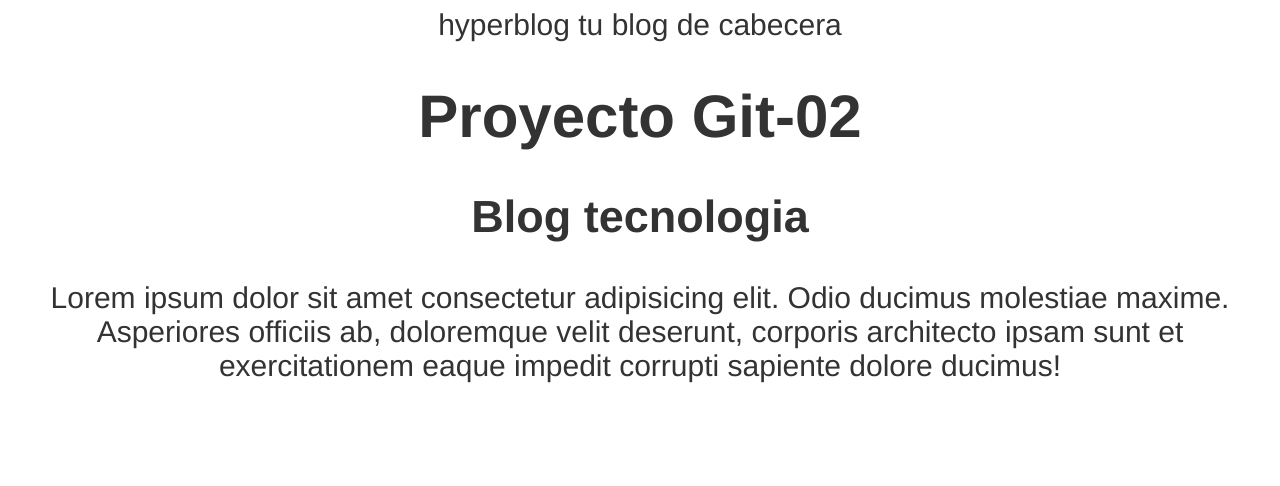
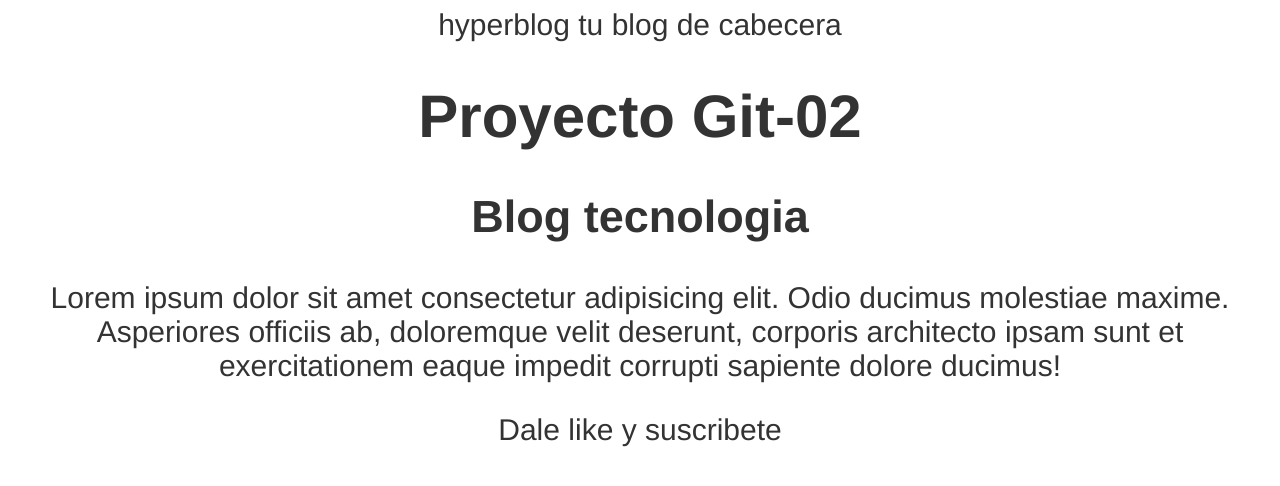
Before and after one commit to 11212001/530B_proyectoGit02, a plain HTML site: page index.html in a window 1280 px wide. Drawn offline with Linux system fonts and the light colour scheme.

Commit message:
actualizacion parrafo dale like

```diff
--- a/index.html
+++ b/index.html
@@ -18,7 +18,7 @@
     <div id="post">
         <h2>Blog tecnologia</h2>
         <p>Lorem ipsum dolor sit amet consectetur adipisicing elit. Odio ducimus molestiae maxime. Asperiores officiis ab, doloremque velit deserunt, corporis architecto ipsam sunt et exercitationem eaque impedit corrupti sapiente dolore ducimus!</p>
-
+        <p>Dale like y suscribete</p>
     </div>
 
 </body>
```
